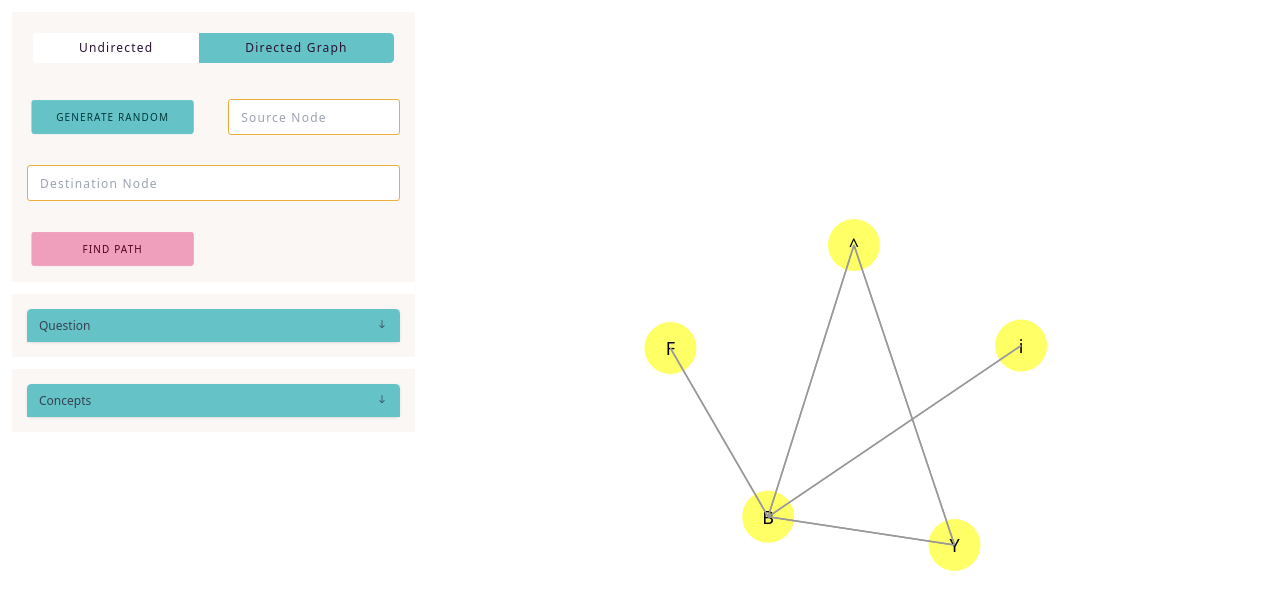
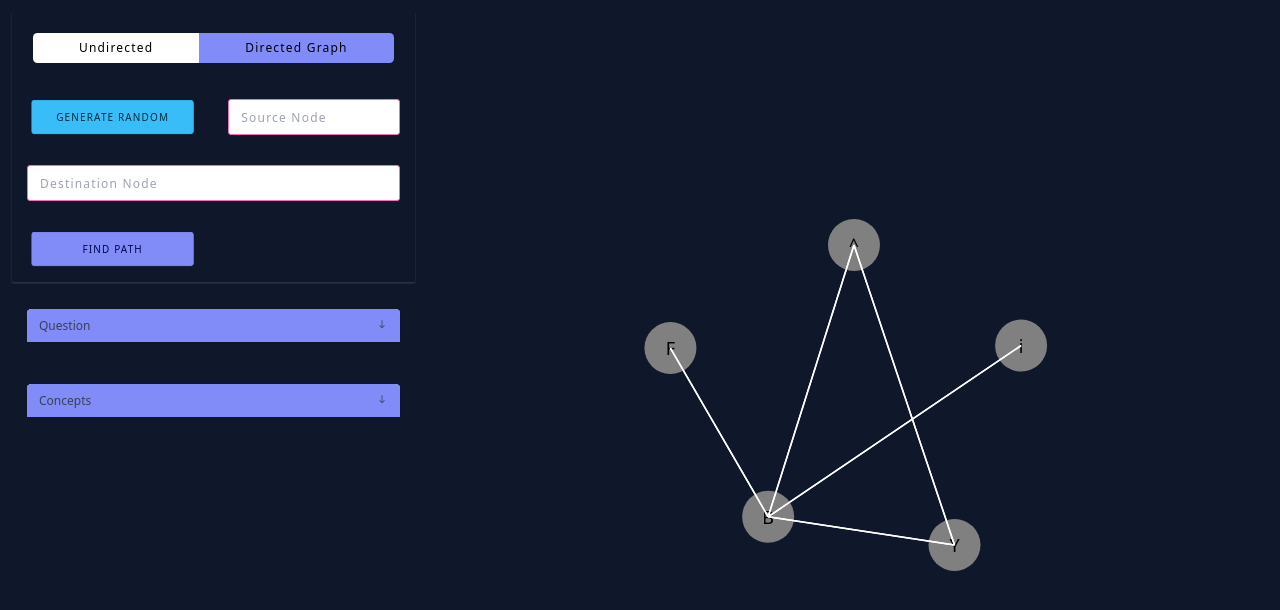
Before and after one commit to Aashray446/RandomSearchAlgo, a React (Vite) app: page / in a window 1280 px wide. Shown: the top 610 px of the page. Built offline with nearby package versions, Linux system fonts and the light colour scheme.

Commit message:
<Fix> :[Theme]

```diff
--- a/index.html
+++ b/index.html
@@ -9,7 +9,7 @@
 </head>
 
 <body>
-  <div id="root" class="bg-white"></div>
+  <div id="root"></div>
   <script type="module" src="/src/main.jsx"></script>
 </body>
 
--- a/src/components/controllerPanel.jsx
+++ b/src/components/controllerPanel.jsx
@@ -6,6 +6,8 @@ export default function ControllerPanel({ changeGraph, nodesAndLinks, changeGrap
     const [source, setSource] = useState('');
     const [destination, setDestination] = useState('');
     const [path, setPath] = useState();
+
+
     const handleSourceChange = (e) => {
         setSource(e.target.value);
     }
@@ -33,7 +35,7 @@ export default function ControllerPanel({ changeGraph, nodesAndLinks, changeGrap
     }, [nodesAndLinks])
 
     return (
-        <div className="grid grid-cols-2 gap-10 tracking-widest p-5 bg-base-100 m-4">
+        <div className="grid grid-cols-2 gap-10 shadow-sm shadow-gray-700 tracking-widest p-5 bg-blue m-4">
             <Switch changeGraphType={changeGraphType} id={"toggle"} ></Switch>
             <button className="btn btn-primary" onClick={() => changeGraph(10, 15)} >Generate Random</button>
             <input type="text" value={source} onChange={handleSourceChange} className="input input-bordered input-accent bg-white" placeholder="Source Node" />
--- a/src/components/d3Container.jsx
+++ b/src/components/d3Container.jsx
@@ -12,7 +12,7 @@ const ForceGraph = ({ nodesAndLinks, graphType }) => {
                 nodesAndLinks.links,
                 nodesAndLinks.nodes,
                 {
-                    color: "#FFFF66",
+                    color: "#808080",
                     radius: 26,
                     graphType: graphType ? "undirected" : "directed",
                 }
--- a/src/components/mini/accordion.jsx
+++ b/src/components/mini/accordion.jsx
@@ -10,7 +10,7 @@ export function Accordion(props) {
     return (
         <div className="relative bg-white rounded-md shadow">
             <button
-                className=" w-full px-4 py-3 font-medium text-left leading-5 text-gray-700 transition duration-150 ease-in-out bg-primary rounded-t-md focus:outline-none focus:shadow-outline-blue "
+                className=" w-full px-4 py-3 font-medium text-left leading-5 text-gray-700 transition duration-150 ease-in-out bg-secondary rounded-t-md focus:outline-none focus:shadow-outline-blue "
                 onClick={toggleAccordion}
             >
                 {props.title}
--- a/src/components/mini/switch.jsx
+++ b/src/components/mini/switch.jsx
@@ -8,8 +8,8 @@ export default function Switch(props) {
     return (
         <label htmlFor={props.id} className="inline-flex col-span-full items-center p-2 rounded-md cursor-pointer">
             <input id={props.id} onChange={handleChange} type="checkbox" className="hidden peer" />
-            <span className="px-4 py-2 text-center grow rounded-l-md bg-white peer-checked:bg-primary">Undirected</span>
-            <span className="px-4 py-2 text-center grow rounded-r-md bg-primary peer-checked:bg-white">Directed Graph</span>
+            <span className="px-4 py-2 text-center grow rounded-l-md bg-white text-black peer-checked:bg-secondary">Undirected</span>
+            <span className="px-4 py-2 text-center grow rounded-r-md bg-secondary text-black peer-checked:bg-white">Directed Graph</span>
         </label>
     )
 }
--- a/src/experiments/graphGenerator.js
+++ b/src/experiments/graphGenerator.js
@@ -68,7 +68,7 @@ export const runForceGraph = (container, linksData, nodesData, {
         .enter().append("line")
         .attr("stroke-width", 1.5) // Use the value property to set the stroke width
         .attr("marker-end", "url(#arrowhead)")
-        .attr("stroke", "#999");
+        .attr("stroke", "white");
 
 
     if (graphType == "directed") {
@@ -78,9 +78,10 @@ export const runForceGraph = (container, linksData, nodesData, {
             .attr("viewBox", "0 -5 10 10")
             .attr("refX", radius * 6)
             .attr("refY", 0)
-            .attr("markerWidth", 6)
-            .attr("markerHeight", 6)
-            .attr("orient", "auto");
+            .attr("markerWidth", 8)
+            .attr("markerHeight", 8)
+            .attr("orient", "auto")
+            .attr("fill", "white");
         marker.append("path")
             .attr("d", "M0,-5L10,0L0,5");
     }
--- a/src/pages/playground.jsx
+++ b/src/pages/playground.jsx
@@ -7,6 +7,7 @@ export default function Playground() {
 
     const [graph, graphChanged] = React.useState(false);
     const [graphChoice, setGraphChoice] = React.useState(true);
+
     let nodesAndLinks;
     graphChoice ? nodesAndLinks = generateUndirectedNodesAndLinks(5, 5) : nodesAndLinks = generateDirectedNodesAndLinks(5, 5);
 
--- a/tailwind.config.cjs
+++ b/tailwind.config.cjs
@@ -3,6 +3,6 @@ module.exports = {
   content: ["./src/**/*.{js,jsx,ts,tsx}"],
   plugins: [require('daisyui')],
   daisyui: {
-    themes: ["cupcake", "dark", "cmyk"],
+    themes: ["night"],
   }
 };
```
